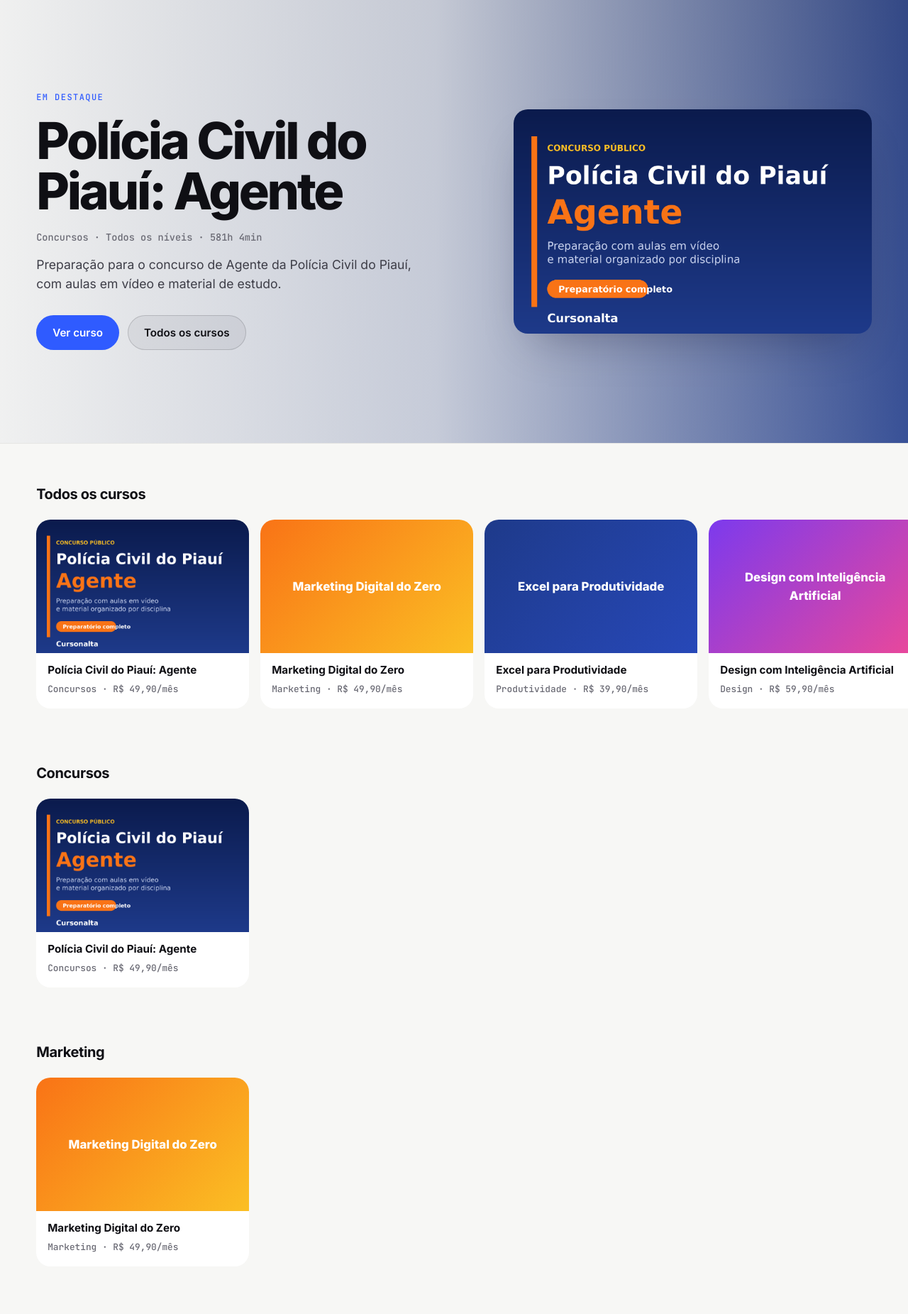
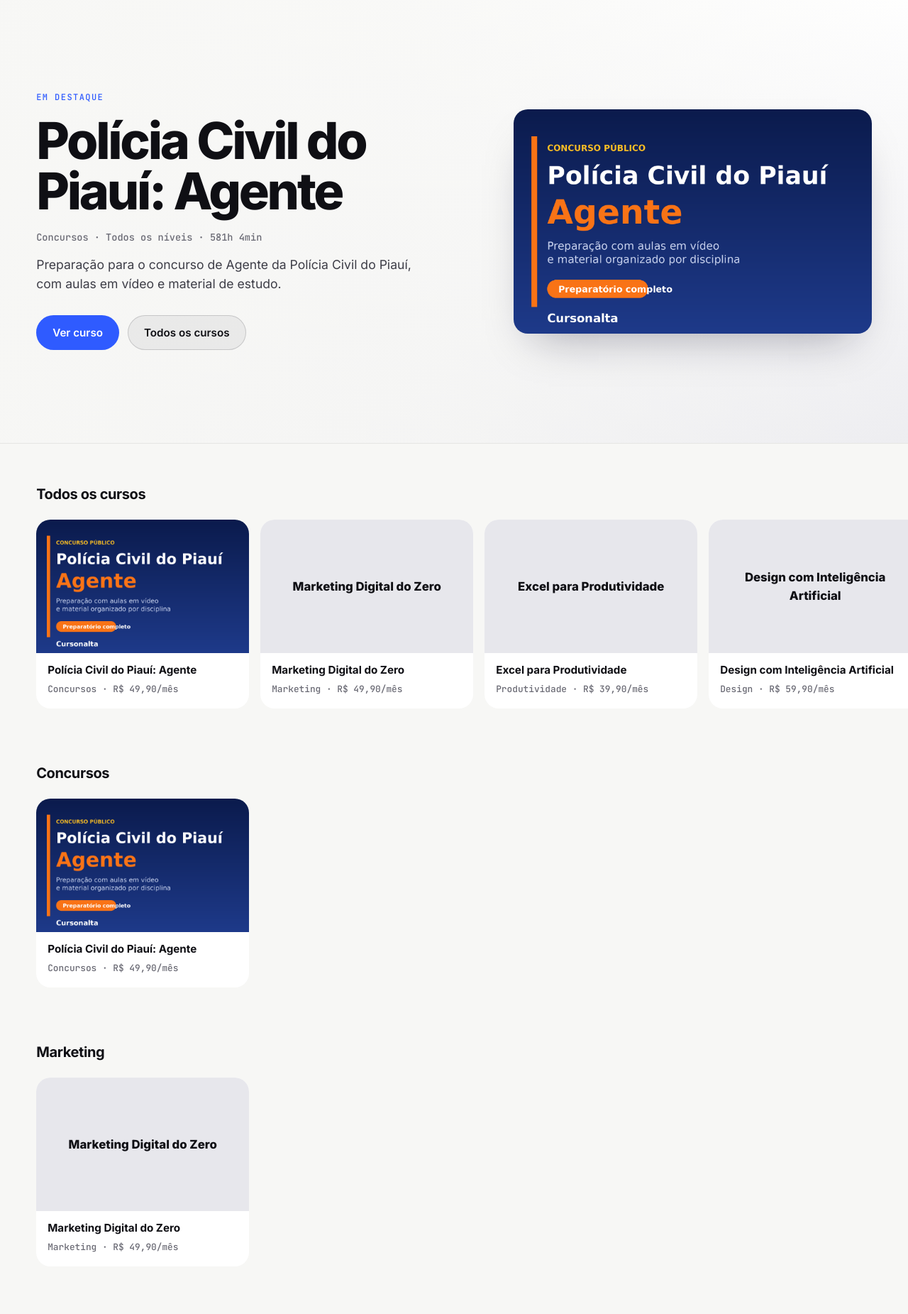
Before and after one commit to copy9/cursonalta, a PHP site: page / in a window 1280 px wide. Shown: the part 69-1920 px from the top of the page at 71% size. Run offline with PHP 8.4, Linux system fonts and the light colour scheme.

Commit message:
Visual neutro: remove gradientes coloridos de banner e capas sem imagem
Co-Authored-By: Claude Haiku 5.5 <noreply@anthropic.com>
Claude-Session: https://claude.ai/code/session_01NS7Hnb65pZKcFRh7KgykFT

```diff
--- a/css/style.css
+++ b/css/style.css
@@ -264,6 +264,11 @@ button, input, select, textarea { font: inherit; }
   .footer-grid { grid-template-columns: 1fr; }
   .brand span { font-size: 1rem; }
 }
+/* Visual neutro: sem gradientes coloridos nos fundos e capas sem imagem */
+.banner-bg { background: linear-gradient(180deg, #ffffff, #ececf0) !important; }
+.poster-fallback,
+.series-cover-fallback { background: #e7e7ec !important; color: var(--text) !important; }
+
 @media (prefers-reduced-motion: reduce) {
   *, *::before, *::after { animation: none !important; transition: none !important; }
 }
```
